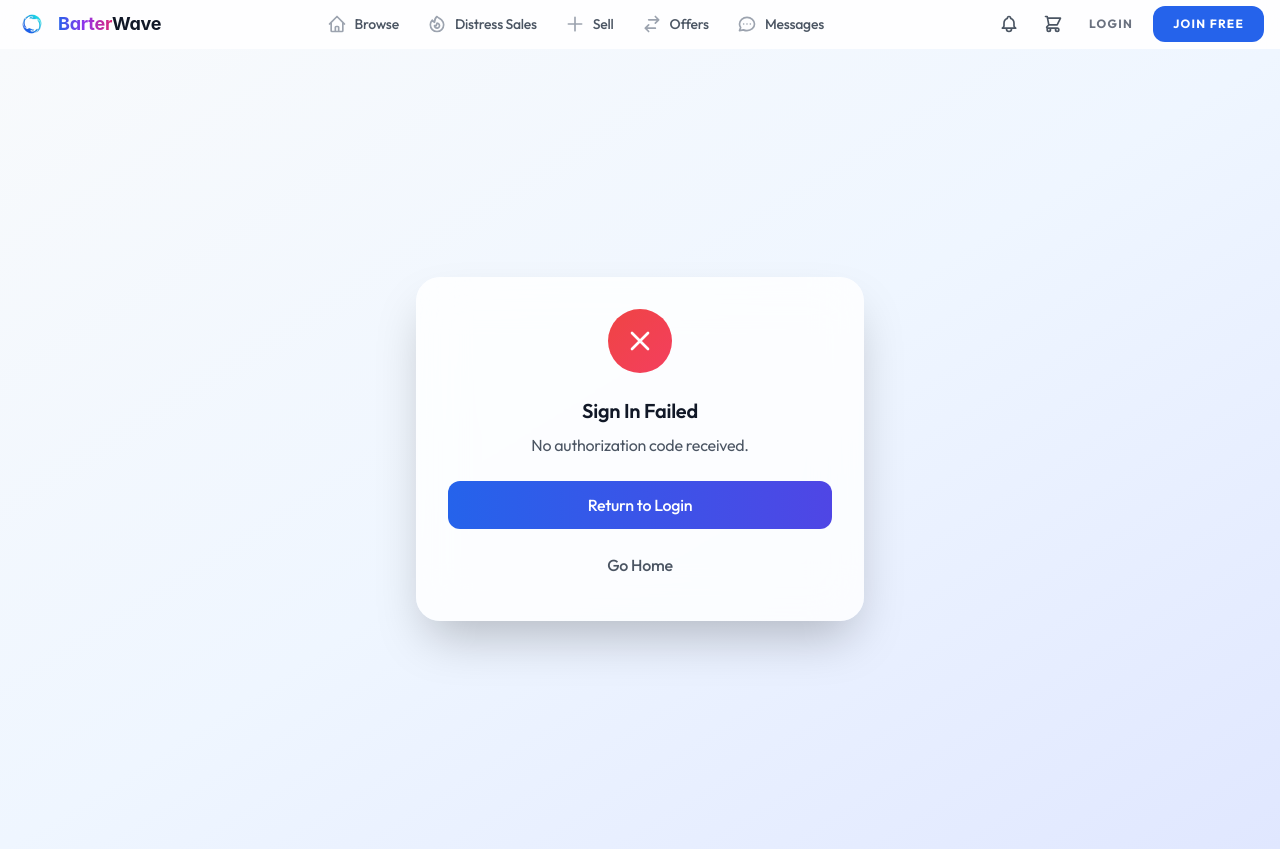
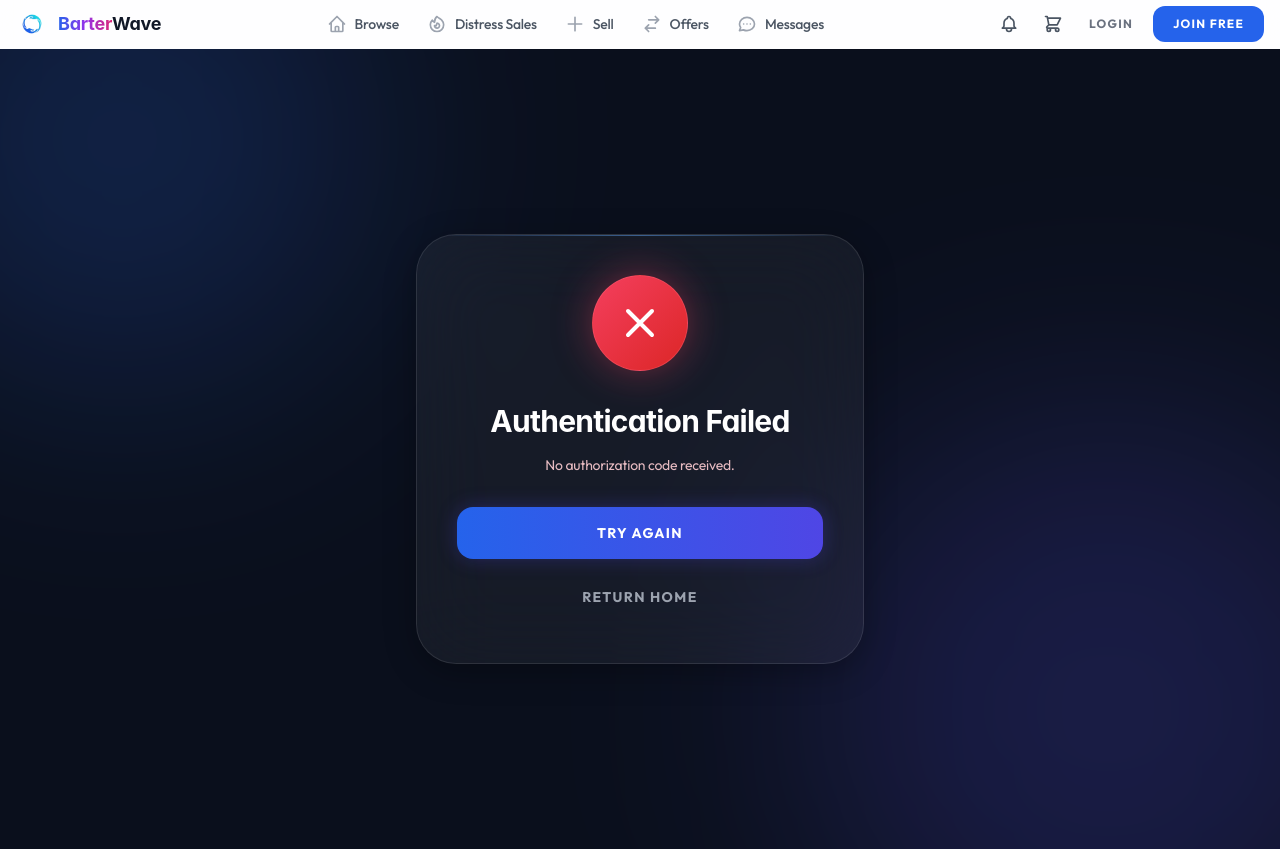
Before and after one commit to olatunbosunprowess2-hue/tradeplus, a Next.js app in the folder apps/web/: page /auth/google/callback in a window 1280 px wide. Built offline with nearby package versions, Linux system fonts and the light colour scheme; no server answers.

Commit message:
feat(web): premium google verifying UI and fix community feed caching
- Overhaul Google OAuth callback page with modern glassmorphism and pulsing animations
- Fix intermittent 'No posts yet' in Community Feed by adding missing countryId queryKey dependency and adjusting empty state logic

```diff
--- a/apps/web/app/auth/google/callback/page.tsx
+++ b/apps/web/app/auth/google/callback/page.tsx
@@ -5,6 +5,7 @@ import { useRouter, useSearchParams } from 'next/navigation';
 import { useAuthStore } from '@/lib/auth-store';
 import { useToastStore } from '@/lib/toast-store';
 import Link from 'next/link';
+import Image from 'next/image';
 
 export default function GoogleCallbackPage() {
     const router = useRouter();
@@ -68,70 +69,89 @@ export default function GoogleCallbackPage() {
     }, [searchParams, router, handleGoogleCallback, success, showError]);
 
     return (
-        <div className="min-h-screen flex items-center justify-center bg-gradient-to-br from-slate-50 via-blue-50 to-indigo-100">
-            <div className="bg-white/80 backdrop-blur-xl rounded-3xl shadow-2xl p-8 max-w-md w-full mx-4 text-center">
+        <div className="min-h-screen flex items-center justify-center bg-[#0a0f1c] relative overflow-hidden">
+            {/* Abstract background shapes */}
+            <div className="absolute top-[-20%] left-[-10%] w-[500px] h-[500px] rounded-full bg-blue-600/20 blur-[120px] mix-blend-screen pointer-events-none" />
+            <div className="absolute bottom-[-20%] right-[-10%] w-[600px] h-[600px] rounded-full bg-indigo-600/20 blur-[120px] mix-blend-screen pointer-events-none" />
+
+            <div className="relative z-10 w-full max-w-md mx-4">
+                <div className="backdrop-blur-2xl bg-white/5 border border-white/10 p-10 rounded-[2.5rem] shadow-[0_8px_32px_rgba(0,0,0,0.3)] overflow-hidden relative">
+                    {/* Glowing border top */}
+                    <div className="absolute top-0 left-0 right-0 h-[1px] bg-gradient-to-r from-transparent via-blue-400/50 to-transparent" />
+
+                    <div className="text-center relative z-20">
                         {status === 'processing' && (
-                    <>
-                        <div className="mx-auto w-16 h-16 bg-gradient-to-br from-blue-600 to-indigo-600 rounded-full flex items-center justify-center mb-6 animate-pulse">
-                            <svg className="w-8 h-8 text-white animate-spin" fill="none" viewBox="0 0 24 24">
+                            <div className="flex flex-col items-center animate-in fade-in duration-700">
+                                <div className="relative w-28 h-28 mb-10 flex items-center justify-center">
+                                    {/* Pulsing glow rings */}
+                                    <div className="absolute inset-0 bg-blue-500 rounded-full animate-[ping_3s_ease-in-out_infinite] opacity-20" />
+                                    <div className="absolute inset-2 bg-indigo-500 rounded-full animate-[ping_3s_ease-in-out_infinite_1s] opacity-30" />
+                                    <div className="relative w-20 h-20 bg-white/10 backdrop-blur-md rounded-full border border-white/20 flex items-center justify-center overflow-hidden shadow-[0_0_40px_rgba(59,130,246,0.5)]">
+                                        <div className="w-12 h-12 relative">
+                                            <Image src="/logo-transparent.png" alt="BarterWave Logo" fill className="object-contain animate-pulse" priority />
+                                        </div>
+                                    </div>
+                                </div>
+                                <h1 className="text-3xl font-display font-bold text-white mb-4 tracking-tight">
+                                    Verifying session
+                                </h1>
+                                <div className="flex items-center gap-3 text-blue-200 bg-blue-500/10 px-6 py-2.5 rounded-full border border-blue-500/20">
+                                    <svg className="w-5 h-5 animate-spin" fill="none" viewBox="0 0 24 24">
                                         <circle className="opacity-25" cx="12" cy="12" r="10" stroke="currentColor" strokeWidth="4" />
                                         <path className="opacity-75" fill="currentColor" d="M4 12a8 8 0 018-8V0C5.373 0 0 5.373 0 12h4zm2 5.291A7.962 7.962 0 014 12H0c0 3.042 1.135 5.824 3 7.938l3-2.647z" />
                                     </svg>
+                                    <span className="font-medium tracking-wide text-sm">Waiting for Google...</span>
                                 </div>
-                        <h2 className="text-xl font-semibold text-gray-900 mb-2">
-                            Verifying with Google...
-                        </h2>
-                        <p className="text-gray-600">
-                            Please wait while we complete your sign in.
-                        </p>
-                    </>
+                            </div>
                         )}
 
                         {status === 'success' && (
-                    <>
-                        <div className="mx-auto w-16 h-16 bg-gradient-to-br from-green-500 to-emerald-500 rounded-full flex items-center justify-center mb-6">
-                            <svg className="w-8 h-8 text-white" fill="none" stroke="currentColor" viewBox="0 0 24 24">
-                                <path strokeLinecap="round" strokeLinejoin="round" strokeWidth={2} d="M5 13l4 4L19 7" />
+                            <div className="flex flex-col items-center animate-in zoom-in-95 duration-500">
+                                <div className="mx-auto w-24 h-24 bg-gradient-to-br from-emerald-400 to-teal-500 rounded-full flex items-center justify-center mb-8 shadow-[0_0_40px_rgba(16,185,129,0.4)] border border-emerald-300/30">
+                                    <svg className="w-12 h-12 text-white" fill="none" stroke="currentColor" viewBox="0 0 24 24">
+                                        <path strokeLinecap="round" strokeLinejoin="round" strokeWidth={2.5} d="M5 13l4 4L19 7" />
                                     </svg>
                                 </div>
-                        <h2 className="text-xl font-semibold text-gray-900 mb-2">
-                            Welcome Back!
+                                <h2 className="text-3xl font-display font-bold text-white mb-3 tracking-tight">
+                                    Welcome Back
                                 </h2>
-                        <p className="text-gray-600">
-                            Redirecting you to the app...
+                                <p className="text-emerald-200/80 font-medium">
+                                    Redirecting you securely...
                                 </p>
-                    </>
+                            </div>
                         )}
 
                         {status === 'error' && (
-                    <>
-                        <div className="mx-auto w-16 h-16 bg-gradient-to-br from-red-500 to-rose-500 rounded-full flex items-center justify-center mb-6">
-                            <svg className="w-8 h-8 text-white" fill="none" stroke="currentColor" viewBox="0 0 24 24">
+                            <div className="flex flex-col items-center animate-in slide-in-from-bottom-4 duration-500">
+                                <div className="mx-auto w-24 h-24 bg-gradient-to-br from-rose-500 to-red-600 rounded-full flex items-center justify-center mb-8 shadow-[0_0_40px_rgba(244,63,94,0.4)] border border-rose-400/30">
+                                    <svg className="w-12 h-12 text-white" fill="none" stroke="currentColor" viewBox="0 0 24 24">
                                         <path strokeLinecap="round" strokeLinejoin="round" strokeWidth={2} d="M6 18L18 6M6 6l12 12" />
                                     </svg>
                                 </div>
-                        <h2 className="text-xl font-semibold text-gray-900 mb-2">
-                            Sign In Failed
+                                <h2 className="text-3xl font-display font-bold text-white mb-4 tracking-tight">
+                                    Authentication Failed
                                 </h2>
-                        <p className="text-gray-600 mb-6">
+                                <p className="text-rose-200/90 mb-8 max-w-[280px] mx-auto text-sm">
                                     {errorMessage}
                                 </p>
-                        <div className="flex flex-col gap-3">
+                                <div className="flex flex-col w-full gap-3">
                                     <Link
                                         href="/login"
-                                className="px-6 py-3 bg-gradient-to-r from-blue-600 to-indigo-600 text-white font-medium rounded-xl hover:from-blue-700 hover:to-indigo-700 transition-colors"
+                                        className="w-full py-4 text-sm bg-gradient-to-r from-blue-600 to-indigo-600 text-white font-bold rounded-2xl hover:from-blue-500 hover:to-indigo-500 transition-all shadow-[0_0_20px_rgba(79,70,229,0.3)] active:scale-[0.98] uppercase tracking-widest"
                                     >
-                                Return to Login
+                                        Try Again
                                     </Link>
                                     <Link
                                         href="/"
-                                className="px-6 py-3 text-gray-600 font-medium hover:text-gray-900 transition-colors"
+                                        className="w-full py-4 text-sm text-gray-400 font-bold hover:text-white hover:bg-white/5 rounded-2xl transition-all uppercase tracking-widest"
                                     >
-                                Go Home
+                                        Return Home
                                     </Link>
                                 </div>
-                    </>
+                            </div>
                         )}
+                    </div>
+                </div>
             </div>
         </div>
     );
--- a/apps/web/components/home/CommunityFeed.tsx
+++ b/apps/web/components/home/CommunityFeed.tsx
@@ -64,7 +64,8 @@ export default function CommunityFeed() {
         error,
         isFetching,
     } = useInfiniteQuery({
-        queryKey: ['community-posts', debouncedSearch],
+        // CRITICAL FIX: Add countryId to queryKey so it refetches cleanly when auth hydrates
+        queryKey: ['community-posts', debouncedSearch, user?.profile?.countryId],
         queryFn: async ({ pageParam = 1 }) => {
             const params = new URLSearchParams({ page: String(pageParam), limit: '15' });
             if (debouncedSearch) params.append('search', debouncedSearch);
@@ -176,7 +177,7 @@ export default function CommunityFeed() {
             )}
 
             {/* Empty State */}
-            {!isLoading && !isFetching && !isError && allPosts.length === 0 && (
+            {!isLoading && !isError && allPosts.length === 0 && (
                 <div className="text-center py-12 bg-white rounded-xl border border-gray-100">
                     <div className="w-16 h-16 bg-blue-50 rounded-full flex items-center justify-center mx-auto mb-4">
                         <svg className="w-8 h-8 text-blue-400" fill="none" stroke="currentColor" viewBox="0 0 24 24">
```
Lines whose indentation alone changed are shown as unchanged.
